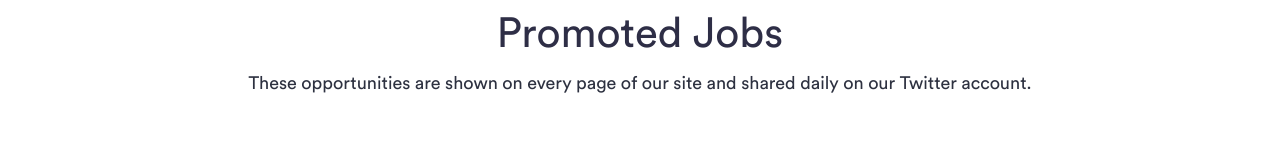
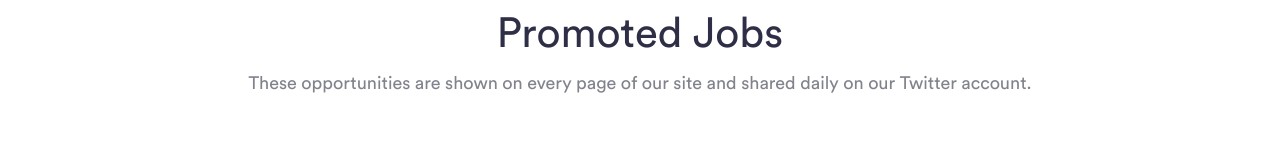
Before and after one commit to zarrar79/Hitmarker, a React (Create React App) app: page / in a window 1280 px wide. Shown: the part 739-899 px from the top of the page. Built offline with nearby package versions, Linux system fonts and the light colour scheme; a web font is replaced by a local one.

Commit message:
last commits

```diff
--- a/src/Compnents/Footer.js
+++ b/src/Compnents/Footer.js
@@ -49,7 +49,7 @@ export const Footer = () => {
                          {/* head */}
                          <div className='nav text-[24px] text-[#2E2E46]'>More</div>
                         {/* small */}
-                        <div className='nav text-[18px] text-[#222831] space-y-3 mt-7'>
+                        <div className='nav font-normal text-[18px] text-[#222831] space-y-3 mt-7'>
                                 <div>Airline fees</div>
                                 <div>Airlines</div>
                                 <div>Low fare tips</div>
--- a/src/Compnents/Main.js
+++ b/src/Compnents/Main.js
@@ -21,7 +21,7 @@ export const Main = () => {
                 {/* promote */}
                 <div className='nav text-[42px] text-[#2E2E46] text-center mt-[110px]'>Promoted Jobs</div>
                 {/* sm-text */}
-                <div className='nav text-[18px] text-[#2D3140] text-center mt-1'>These opportunities are shown on every page of our site and shared daily on our Twitter account.</div>
+                <div className='nav text-[18px] text-[#2D314099] text-center mt-1'>These opportunities are shown on every page of our site and shared daily on our Twitter account.</div>
                 {/* grid */}
                 <div className='grid_main grid grid-cols-3 mt-[5.8rem] gap-10 ml-8 fluid_padding'>
                     {/* grid_left */}
```
